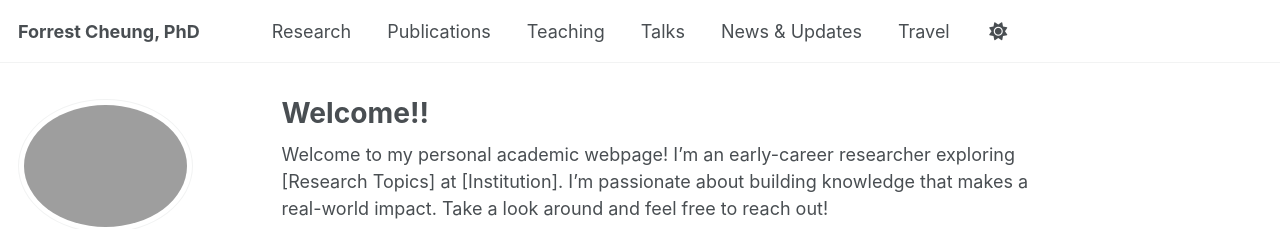
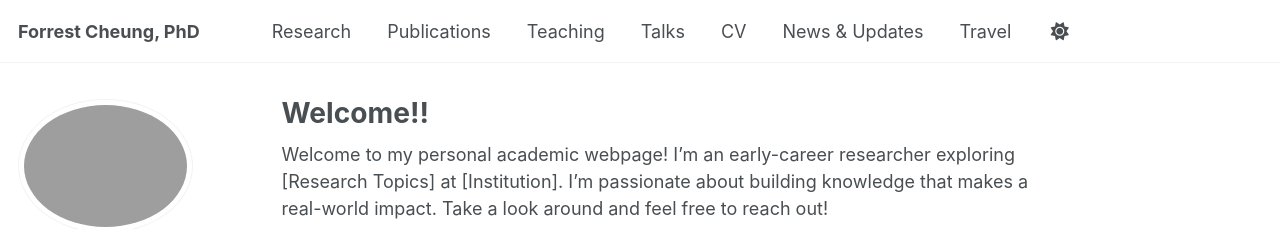
Before and after one commit to forrestcheungtw/forrestcheungtw.github.io, a Jekyll site: the page built from _pages/about.md, in a window 1280 px wide. Shown: the top 229 px of the page. Built offline with Jekyll 4.4.1, drawn with Linux system fonts in a browser that asks for light colours; some web fonts are replaced; a script that is not in the unit is left out.

Commit message:
Updated 2 files via CloudCannon.

```diff
--- a/_data/navigation.yml
+++ b/_data/navigation.yml
@@ -7,6 +7,8 @@ main:
     url: /teaching/
   - title: Talks
     url: /talks/
+  - title: CV
+    url: /cv/
   - title: News & Updates
     url: /updates/
   - title: Travel
```
